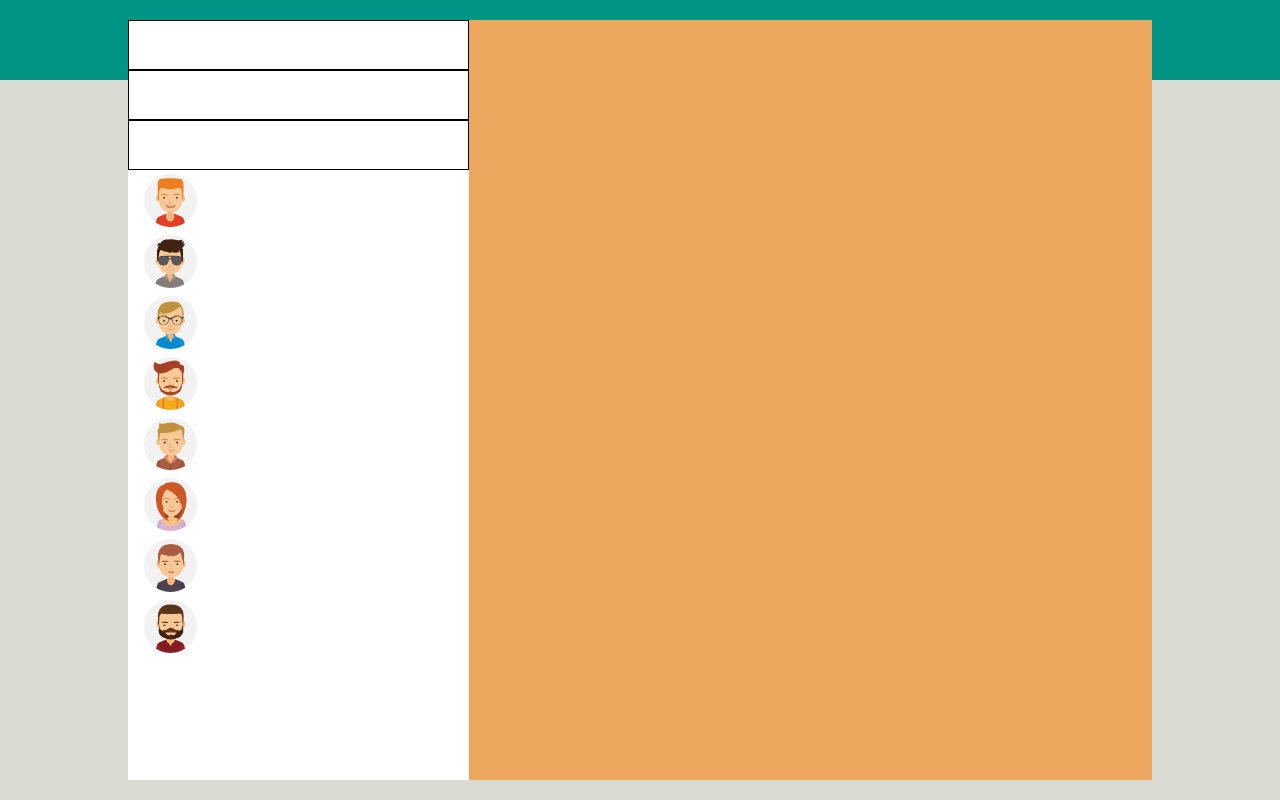
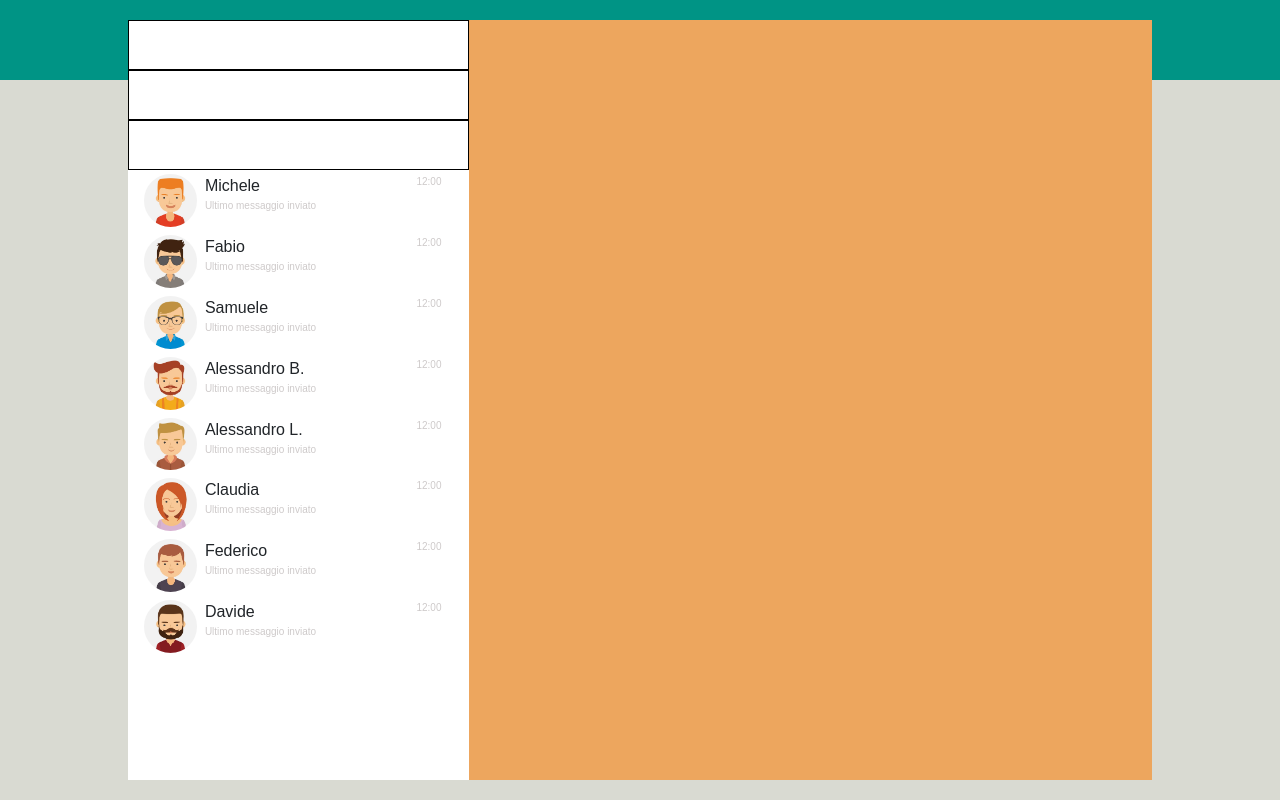
Before and after one commit to riccardoferro/clone-whatsapp, a plain HTML site: page index.html in a window 1280 px wide. Drawn offline with nearby package versions, Linux system fonts and the light colour scheme.

Commit message:
inser name, message and hour

```diff
--- a/css/style.css
+++ b/css/style.css
@@ -38,4 +38,13 @@
   height: 50px;
   border: 1px solid black;
 }
+
+.bg-text-uname-rf {
+  color: hsl(0deg 3% 80%);
+}
+
+.f-px-10-rf {
+  font-size: 10px;
+}
+
 /* ******* / UTILITIES  ******* */
--- a/index.html
+++ b/index.html
@@ -57,6 +57,15 @@
                   alt="img_avatar"
                   class="col-2 img-fluid rounded-circle"
                 />
+                <!-- insert name and last message send -->
+                <div class="col-8 ms-2">
+                  <div>{{contactObj.name}}</div>
+                  <div class="bg-text-uname-rf f-px-10-rf">
+                    Ultimo messaggio inviato
+                  </div>
+                </div>
+                <!-- Hour -->
+                <div class="col-2 bg-text-uname-rf f-px-10-rf">12:00</div>
               </div>
             </div>
           </div>
```
